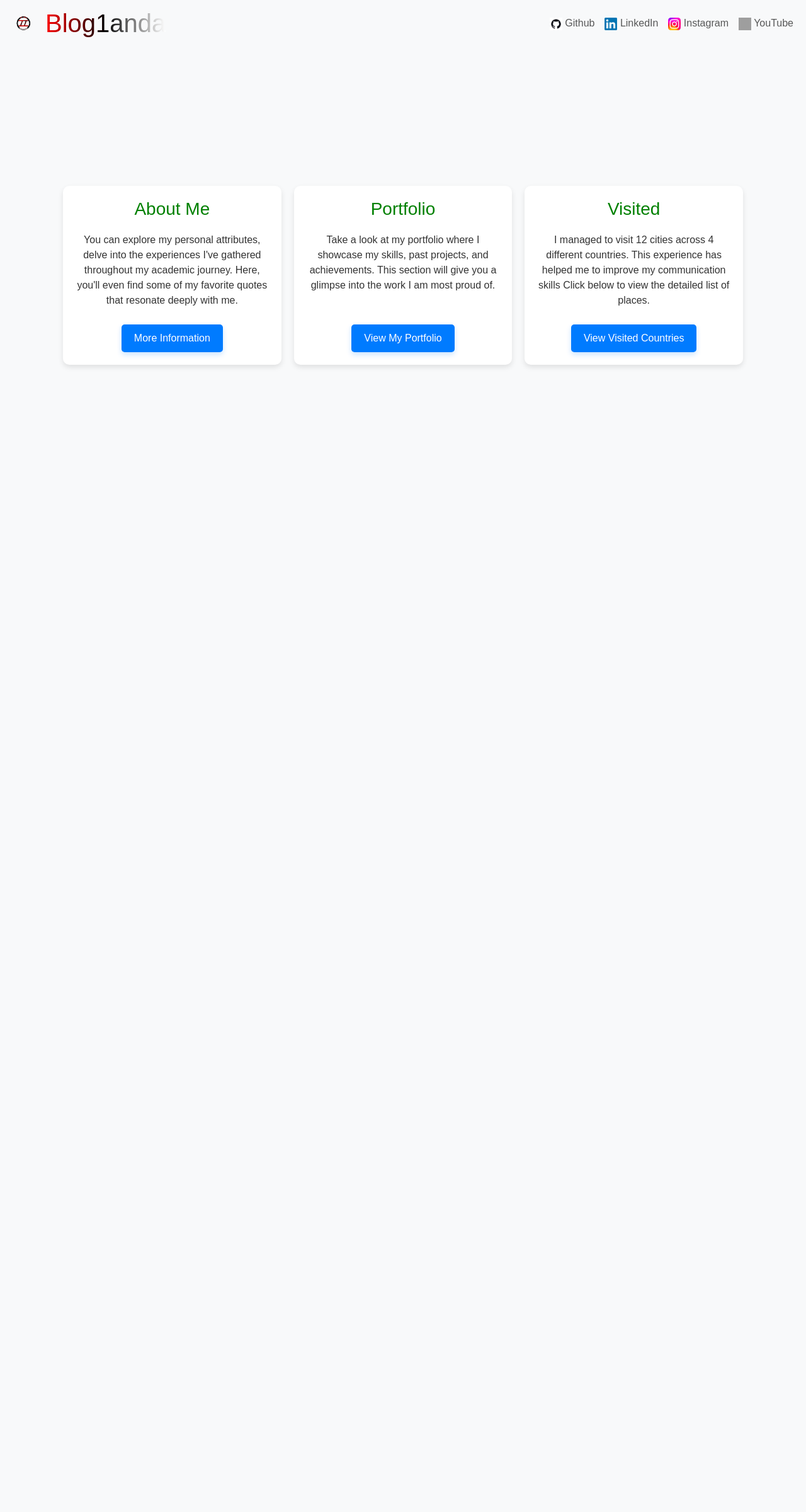
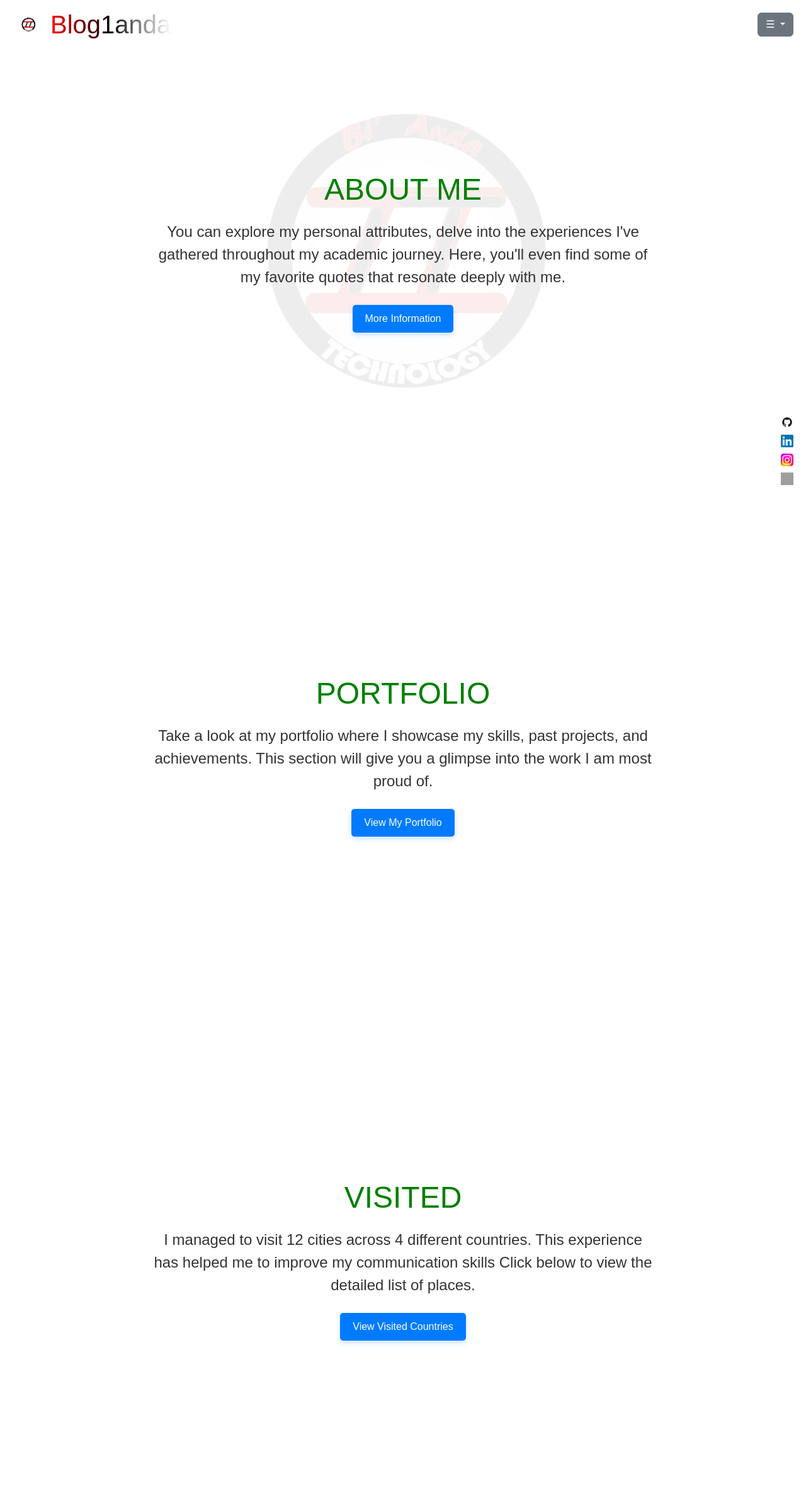
Before and after one commit to keremkaynk3/blog1anda, a Flask app: page / in a window 1280 px wide. Shown: the whole page at 63% size. Before the commit the page ends 583 px from the top, so only its background shows below. Run offline with Flask 3, Linux system fonts and the light colour scheme; data that the repository does not hold is empty; grey boxes are pictures that could not be loaded.

Commit message:
Update
Home page updated, logos of the social accounts moved to bottom of the page.

```diff
--- a/templates/index.html
+++ b/templates/index.html
@@ -11,20 +11,29 @@
             margin: 0;
             padding: 0;
             font-family: Arial, sans-serif;
-            height: 100vh;
-            display: flex;
-            flex-direction: column;
-            background-color: #f8f9fa;
+            background-color: #ffffff; /* Beyaz arka plan */
+            scroll-snap-type: y mandatory;
+            overflow-y: scroll;
+            position: relative;
         }
         .navbar {
-            background-color: #f8f9fa;
+            background-color: #ffffff;
+            position: fixed;
+            width: 100%;
+            top: 0;
+            left: 0;
+            z-index: 1000;
+            display: flex;
+            justify-content: space-between;
+            align-items: center;
+            padding: 10px 20px;
         }
         .navbar-brand {
             display: flex;
             align-items: center;
             font-size: 2.5rem;
             font-weight: bold;
-            color: #333; /* Default color */
+            color: #333; /* Varsayılan renk */
         }
         .navbar-brand img {
             width: 50px;
@@ -37,37 +46,37 @@
             -webkit-background-clip: text;
             color: transparent;
         }
-        .container {
-            flex-grow: 1;
-            display: flex;
-            justify-content: space-around;
-            align-items: center;
-            padding: 20px;
+        .navbar-toggler {
+            display: none; /* Mobil görünümde aktif olacak */
         }
         .section {
-            width: 28%;
+            height: 100vh; /* Full viewport height */
+            display: flex;
+            flex-direction: column;
+            justify-content: center;
+            align-items: center;
             text-align: center;
-            background-color: #fff;
             padding: 20px;
-            border-radius: 10px;
-            box-shadow: 0px 4px 8px rgba(0, 0, 0, 0.1);
-            transition: transform 0.5s ease, box-shadow 0.5s ease;
-            /* Ensure sections have the same width */
-            flex: 1; /* Ensure equal width */
-            margin: 10px; /* Add margin to keep space between sections */
+            scroll-snap-align: start;
         }
-        .section:hover {
-            transform: scale(1.1);
-            box-shadow: 0px 8px 16px rgba(0, 0, 0, 0.2);
+        #about {
+            background-color: rgba(255, 255, 255, 0.9); /* Hafif şeffaf beyaz */
+        }
+        #portfolio {
+            background-color: rgba(255, 255, 255, 0.9); /* Hafif şeffaf beyaz */
+        }
+        #visited {
+            background-color: rgba(255, 255, 255, 0.9); /* Hafif şeffaf beyaz */
         }
         .section h2 {
             margin-bottom: 20px;
             color: #008000;
-            font-size: 1.75rem;
+            font-size: 3rem;
         }
         .section p {
-            font-size: 1rem;
+            font-size: 1.5rem;
             color: #333;
+            max-width: 800px;
         }
         .section a {
             display: inline-block;
@@ -83,82 +92,121 @@
         .section a:hover {
             background-color: #0056b3;
         }
+        /* Logo arka planda silik */
+        .background-logo {
+            position: fixed;
+            top: 50%;
+            left: 50%;
+            transform: translate(-50%, -50%);
+            z-index: -1;
+            opacity: 0.7; /* Silik görünüm için opaklık */
+            width: 80%; /* İsteğe bağlı olarak boyutu ayarlayın */
+            height: auto;
+        }
+        /* Sağ alt ikonlar */
+        .navbar-icons {
+            position: fixed;
+            bottom: 20px;
+            right: 20px;
+            display: flex;
+            flex-direction: column;
+            align-items: center;
+        }
+        .navbar-icons .nav-link {
+            display: flex;
+            align-items: center;
+            margin-bottom: 10px;
+        }
+        .navbar-icons img {
+            width: 20px;
+            height: 20px;
+        }
+        /* Dropdown menü için stiller */
+        .dropdown-menu {
+            background-color: #ffffff;
+            border: 1px solid #ddd;
+            border-radius: 10px; /* Köşeleri yuvarlak */
+            box-shadow: 0 4px 8px rgba(50, 0, 0, 0.2); /* Gölge efekti */
+            min-width: 150px;
+            transform: translateX(-100px); /* Sol tarafa kaydırma */
+            margin-top: 5px; /* Menü üstü boşluk */
+        }
+        .dropdown-item {
+            color: #000000;
+            padding: 10px 15px;
+            border-radius: 4px; /* Köşeleri yuvarlak */
+        }
+        .dropdown-item:hover {
+            background-color: #267392;
+        }
     </style>
 </head>
 <body>
 
+<!-- Sabit Arka Plan Logo -->
+<img src="{{ url_for('static', filename='logo.png') }}" alt="Logo" class="background-logo">
+
 <!-- Navbar -->
-<nav class="navbar navbar-expand-lg bg-body-tertiary">
-    <div class="container-fluid">
+<nav class="navbar">
     <a class="navbar-brand" href="">
         <img src="{{ url_for('static', filename='logo.png') }}" alt="Logo">
         <h1>Blog1anda</h1>
     </a>
-        <button class="navbar-toggler" type="button" data-bs-toggle="collapse" data-bs-target="#navbarNav" aria-controls="navbarNav" aria-expanded="false" aria-label="Toggle navigation">
-            <span class="navbar-toggler-icon"></span>
+    <!-- More options dropdown -->
+    <div class="dropdown">
+        <button class="btn btn-secondary dropdown-toggle" type="button" id="dropdownMenuButton" data-bs-toggle="dropdown" aria-expanded="false">
+            &#9776;
         </button>
-        <div class="collapse navbar-collapse" id="navbarNav">
-    <ul class="navbar-nav ms-auto">
-        <li class="nav-item">
-            <a class="nav-link" href="https://github.com/keremkaynak3">
-                <img src="..\static\github.jpeg" alt="Github" style="width: 20px; height: 20px;">
-                Github
-            </a>
-        </li>
-        <li class="nav-item">
-            <a class="nav-link" href="https://www.linkedin.com/in/keremkaynak3/">
-                <img src="..\static\linked.png" alt="LinkedIn" style="width: 20px; height: 20px;">
-                LinkedIn
-            </a>
-        </li>
-        <li class="nav-item">
-            <a class="nav-link" href="https://www.instagram.com/keremkaynak3/">
-                <img src="..\static\instagram.webp" alt="Instagram" style="width: 20px; height: 20px;">
-                Instagram
-            </a>
-        </li>
-        <li class="nav-item">
-            <a class="nav-link" href="https://www.youtube.com/@keremkaynak3">
-                <img src="..\static\youtube.png" alt="YouTube" style="width: 20px; height: 20px;">
-                YouTube
-            </a>
-        </li>
+        <ul class="dropdown-menu" aria-labelledby="dropdownMenuButton">
+            <li><a class="dropdown-item" href="#about">About Me</a></li>
+            <li><a class="dropdown-item" href="#portfolio">Portfolio</a></li>
+            <li><a class="dropdown-item" href="#visited">Visited</a></li>
         </ul>
-</div>
-
     </div>
 </nav>
 
-<!-- Main Content -->
-<div class="container">
-    <div id="about" class="section">
-        <h2>About Me</h2>
+<!-- Sağ Alt İkonlar -->
+<div class="navbar-icons">
+    <a class="nav-link" href="https://github.com/keremkaynak3">
+        <img src="../static/github.jpeg" alt="Github">
+    </a>
+    <a class="nav-link" href="https://www.linkedin.com/in/keremkaynak3/">
+        <img src="../static/linked.png" alt="LinkedIn">
+    </a>
+    <a class="nav-link" href="https://www.instagram.com/keremkaynak3/">
+        <img src="../static/instagram.webp" alt="Instagram">
+    </a>
+    <a class="nav-link" href="https://www.youtube.com/@keremkaynak3">
+        <img src="../static/youtube.png" alt="YouTube">
+    </a>
+</div>
+
+<!-- Ana İçerik -->
+<div class="section" id="about">
+    <h2>ABOUT ME</h2>
     <p>You can explore my personal attributes, delve into the experiences I've gathered throughout my academic journey.
         Here, you'll even find some of my favorite quotes that resonate deeply with me.
     </p>
     <a href="about">More Information</a>
-
 </div>
-    <div id="portfolio" class="section">
-        <h2>Portfolio</h2>
+<div class="section" id="portfolio">
+    <h2>PORTFOLIO</h2>
     <p>
         Take a look at my portfolio where I showcase my skills, past projects, and achievements.
         This section will give you a glimpse into the work I am most proud of.
     </p>
-        <br>
     <a href="ptfy">View My Portfolio</a>
-        <br>
 </div>
-    <div id="visited" class="section">
-        <h2>Visited</h2>
+<div class="section" id="visited">
+    <h2>VISITED</h2>
     <p>I managed to visit 12 cities across 4 different countries.
         This experience has helped me to improve my communication skills
         Click below to view the detailed list of places.</p>
     <a href="visited">View Visited Countries</a>
 </div>
-</div>
 
 <!-- Bootstrap JS -->
 <script src="https://cdn.jsdelivr.net/npm/bootstrap@5.3.3/dist/js/bootstrap.bundle.min.js" integrity="sha384-YvpcrYf0tY3lHB60NNkmXc5s9fDVZLESaAA55NDzOxhy9GkcIdslK1eN7N6jIeHz" crossorigin="anonymous"></script>
+
 </body>
 </html>
```
Lines whose indentation alone changed are shown as unchanged.
